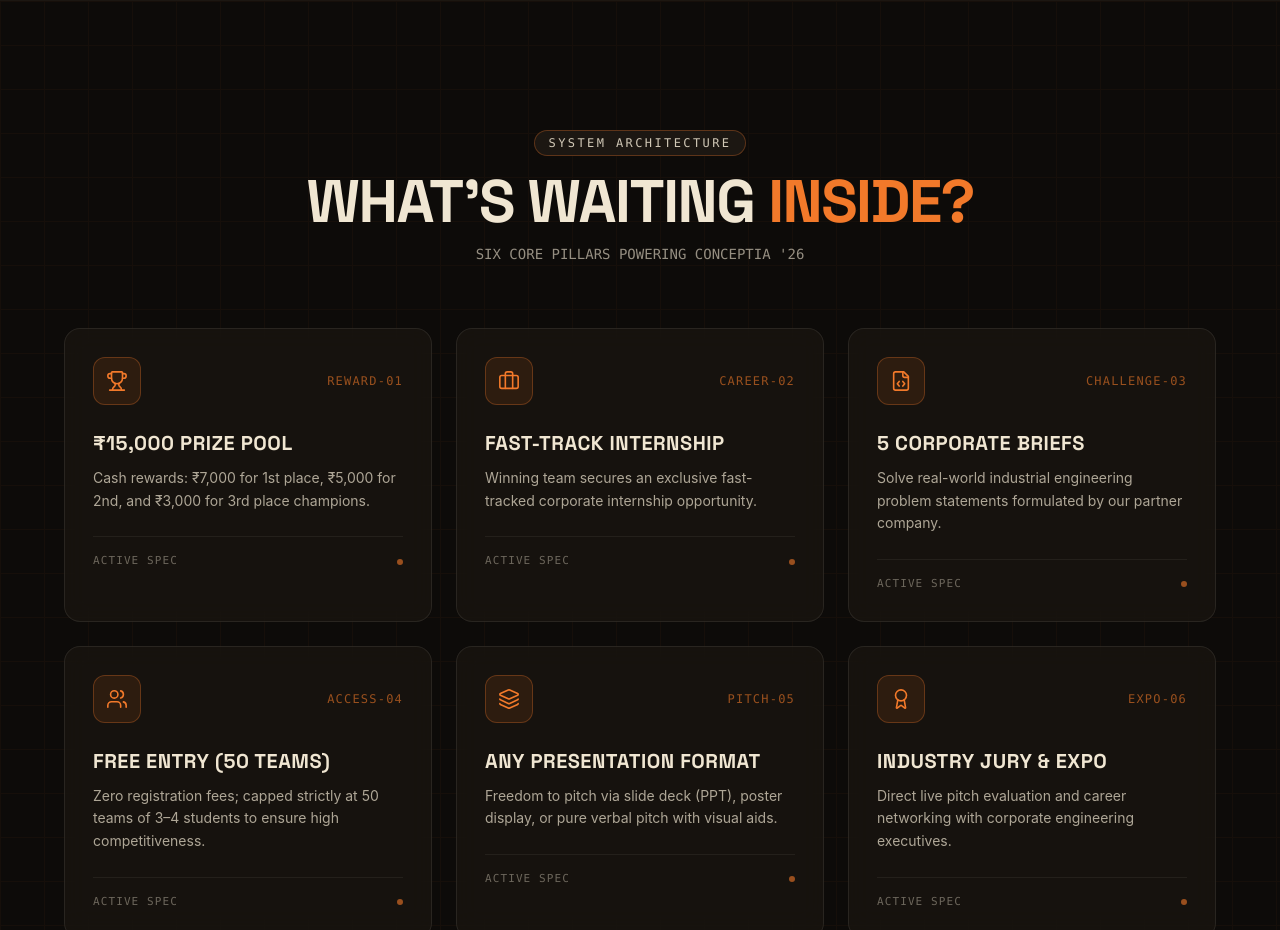
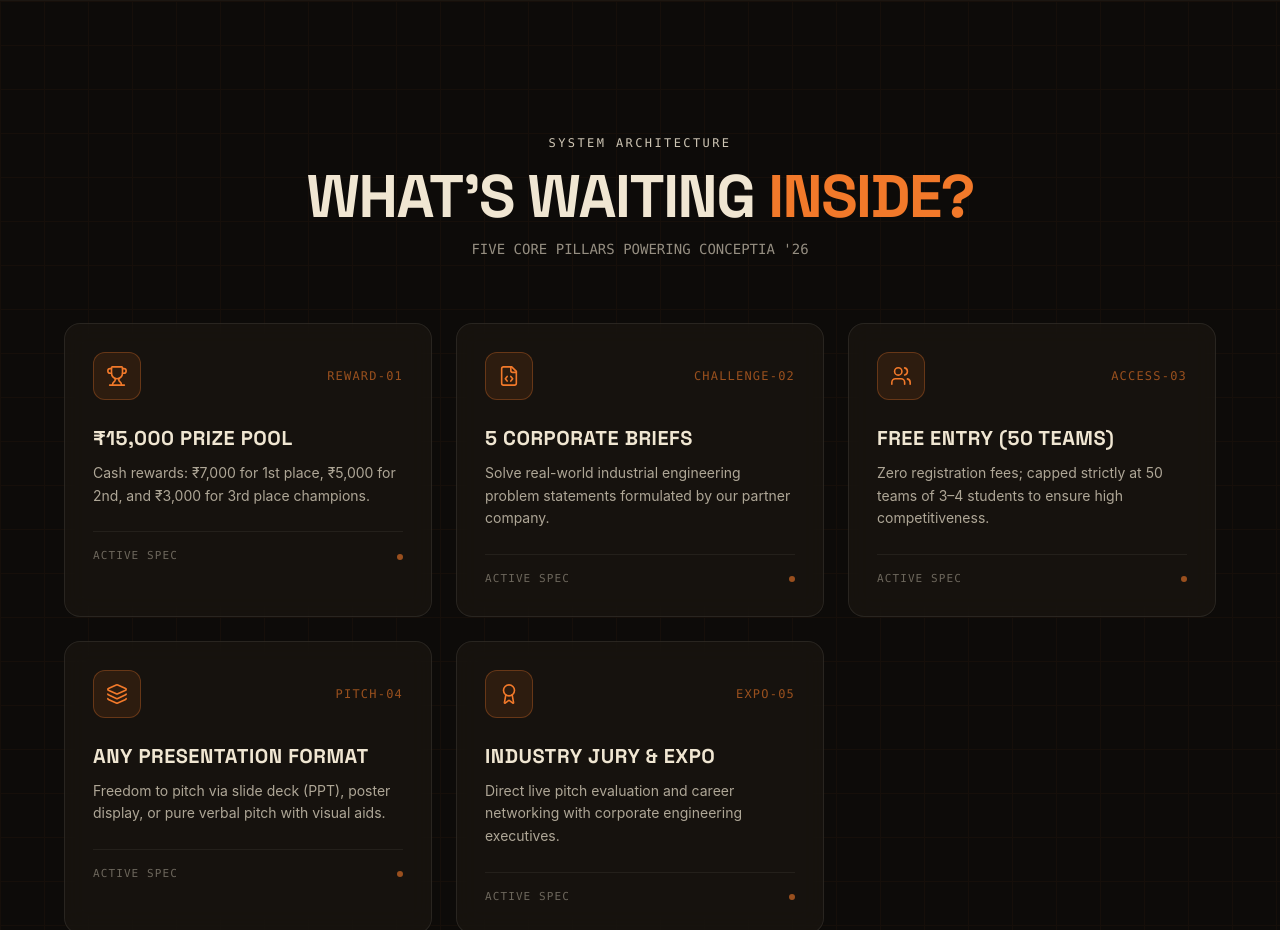
Before and after one commit to Swapnil-Biswas/Ideathon-26, a React (Vite) app: page / in a window 1280 px wide. Shown: the part 4160-5090 px from the top of the page. Built offline with nearby package versions, Linux system fonts and the light colour scheme; grey boxes are pictures that could not be loaded.

Commit message:
edited the highlights

```diff
--- a/src/components/home/Highlights.jsx
+++ b/src/components/home/Highlights.jsx
@@ -9,35 +9,30 @@
     detail: "Cash rewards: ₹7,000 for 1st place, ₹5,000 for 2nd, and ₹3,000 for 3rd place champions.",
     code: "REWARD-01",
   },
-  {
-    icon: Briefcase,
-    title: "FAST-TRACK INTERNSHIP",
-    detail: "Winning team secures an exclusive fast-tracked corporate internship opportunity.",
-    code: "CAREER-02",
-  },
+
   {
     icon: FileCode,
     title: "5 CORPORATE BRIEFS",
     detail: "Solve real-world industrial engineering problem statements formulated by our partner company.",
-    code: "CHALLENGE-03",
+    code: "CHALLENGE-02",
   },
   {
     icon: Users,
     title: "FREE ENTRY (50 TEAMS)",
     detail: "Zero registration fees; capped strictly at 50 teams of 3–4 students to ensure high competitiveness.",
-    code: "ACCESS-04",
+    code: "ACCESS-03",
   },
   {
     icon: Layers,
     title: "ANY PRESENTATION FORMAT",
     detail: "Freedom to pitch via slide deck (PPT), poster display, or pure verbal pitch with visual aids.",
-    code: "PITCH-05",
+    code: "PITCH-04",
   },
   {
     icon: Award,
     title: "INDUSTRY JURY & EXPO",
     detail: "Direct live pitch evaluation and career networking with corporate engineering executives.",
-    code: "EXPO-06",
+    code: "EXPO-05",
   },
 ];
 
@@ -61,7 +56,7 @@
           viewport={{ once: true }}
           className="text-center mb-16"
         >
-          <div className="inline-flex items-center gap-2 px-3.5 py-1 rounded-full bg-lab-charcoal border border-lab-orange/30 backdrop-blur-md mb-4">
+          <div className="inline-flex items-center gap-2 mb-4">
             <span className="font-mono text-xs tracking-[0.2em] text-lab-cream/85 uppercase">
               SYSTEM ARCHITECTURE
             </span>
@@ -70,7 +65,7 @@
             WHAT'S WAITING <span className="text-lab-orange">INSIDE?</span>
           </h2>
           <p className="text-lab-cream/60 font-mono text-sm max-w-md mx-auto mt-3">
-            SIX CORE PILLARS POWERING CONCEPTIA '26
+            FIVE CORE PILLARS POWERING CONCEPTIA '26
           </p>
         </motion.div>
 
```
